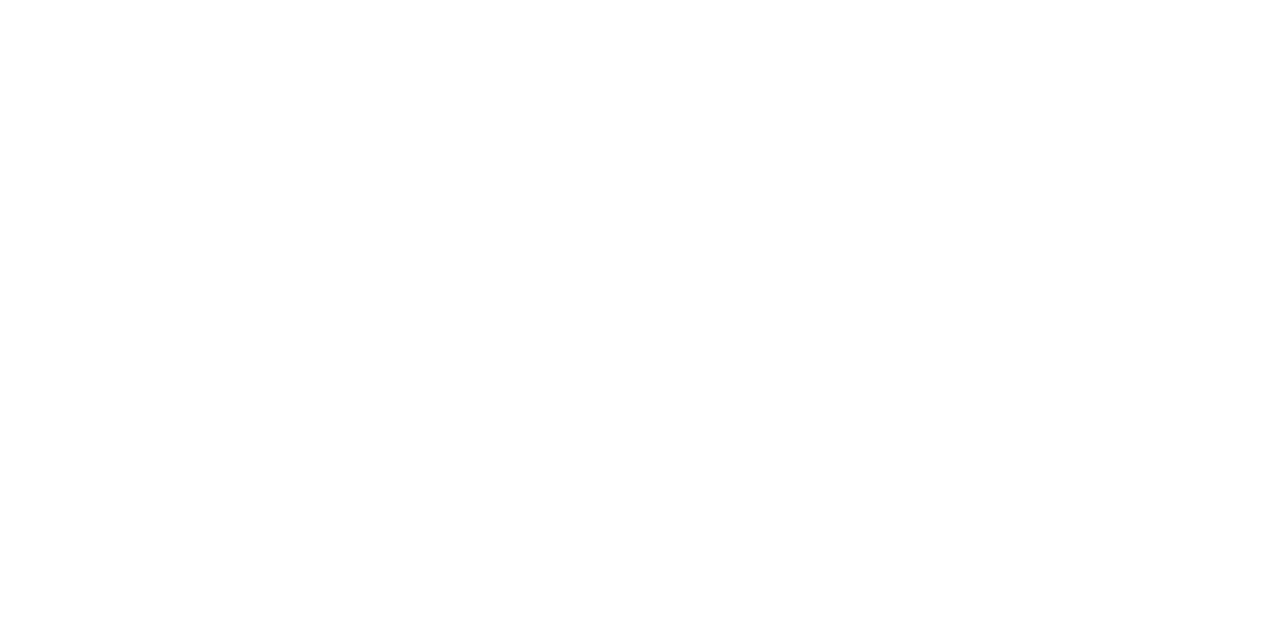
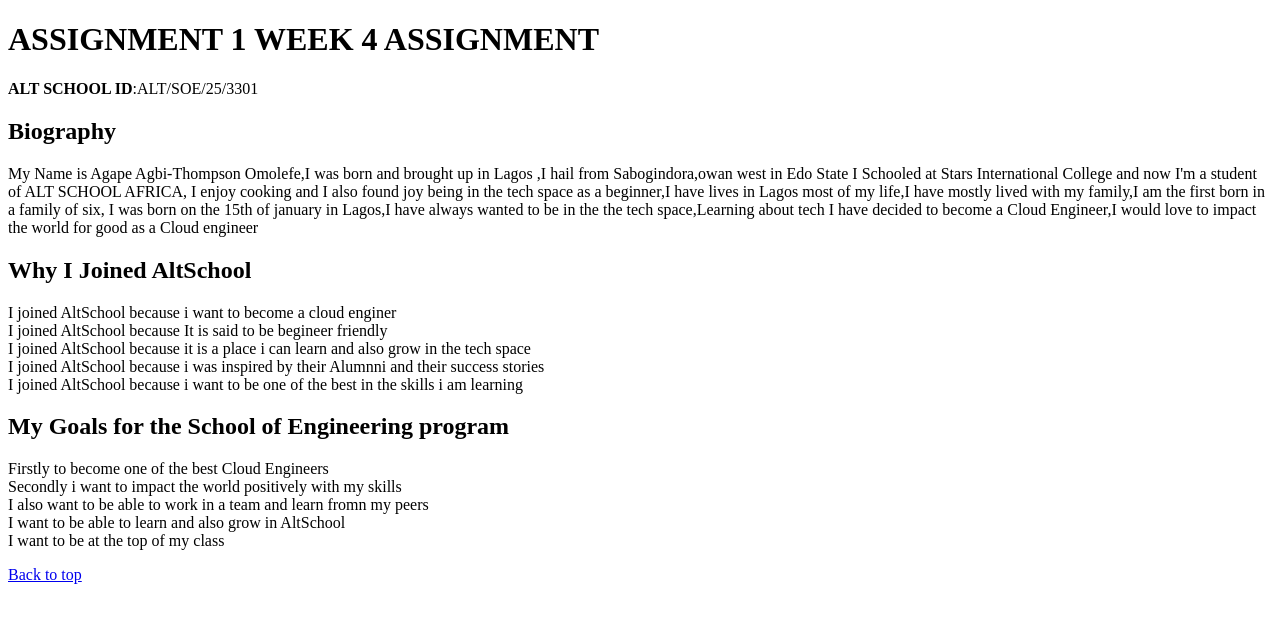
Before and after one commit to Ofuraeagbi/git-hub-example, a plain HTML site: page index.html in a window 1280 px wide. Drawn offline with Linux system fonts and the light colour scheme.

Commit message:
Update index.html

```diff
--- a/index.html
+++ b/index.html
@@ -1,11 +1,45 @@
 <!DOCTYPE html>
 <html lang="en">
-<head>
-    <meta charset="UTF-8">
-    <meta name="viewport" content="width=device-width, initial-scale=1.0">
-    <title>Document</title>
-</head>
-<body>
-
-</body>
+  <head>
+    <meta charset="UTF-8" />
+    <meta name="viewport" content="width=device-width, initial-scale=1.0" />
+    <title>Assignment 1</title>
+  </head>
+  <body>
+    <a name="top"></a>
+    <h1>ASSIGNMENT 1 WEEK 4 ASSIGNMENT</h1>
+    <p><strong>ALT SCHOOL ID</strong>:ALT/SOE/25/3301</p>
+    <h2>Biography</h2>
+    <p>
+      My Name is Agape Agbi-Thompson Omolefe,I was born and brought up in Lagos
+      ,I hail from Sabogindora,owan west in Edo State I Schooled at Stars
+      International College and now I'm a student of ALT SCHOOL AFRICA, I enjoy
+      cooking and I also found joy being in the tech space as a beginner,I have
+      lives in Lagos most of my life,I have mostly lived with my family,I am the
+      first born in a family of six, I was born on the 15th of january in
+      Lagos,I have always wanted to be in the the tech space,Learning about tech
+      I have decided to become a Cloud Engineer,I would love to impact the world
+      for good as a Cloud engineer
+    </p>
+    <h2>Why I Joined AltSchool</h2>
+    <p>
+      I joined AltSchool because i want to become a cloud enginer <br />
+      I joined AltSchool because It is said to be begineer friendly <br />
+      I joined AltSchool because it is a place i can learn and also grow in the
+      tech space <br />
+      I joined AltSchool because i was inspired by their Alumnni and their
+      success stories <br />
+      I joined AltSchool because i want to be one of the best in the skills i am
+      learning
+    </p>
+    <h2>My Goals for the School of Engineering program</h2>
+    <p>
+      Firstly to become one of the best Cloud Engineers <br />
+      Secondly i want to impact the world positively with my skills <br />
+      I also want to be able to work in a team and learn fromn my peers <br />
+      I want to be able to learn and also grow in AltSchool <br />
+      I want to be at the top of my class <br />
+    </p>
+    <a href="#top">Back to top</a>
+  </body>
 </html>
```
